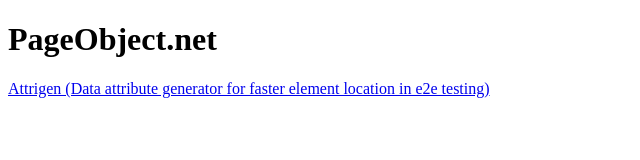
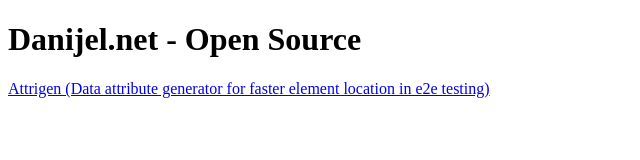
Before and after one commit to danijelmitrovic/opensource.danijel.net, a plain HTML site: page index.html in a window 1280 px wide. Shown: the whole page, without its empty margins (0-640 px from the left). Drawn offline with Linux system fonts and the light colour scheme.

Commit message:
Update index.html

```diff
--- a/index.html
+++ b/index.html
@@ -2,13 +2,13 @@
 <html lang="en">
   <head>
     <meta charset="utf-8" />
-    <meta name="author" content="Danijel Mitrović - https://danijel.net" />
+    <meta name="author" content="Danijel Mitrović - https://www.danijel.net" />
     <meta name="description" content="PageObject.net contains tools for quicker and easier testing" />
     <meta name="keywords" content="qa, sqa, quality, assurance, tools, testing, programmer, programming, developer, software, engineer, web, website, site, e2e, selenium, api, ui, js, javascript" />
-    <title>PageObject.net - Testing (QA) tools</title>
+    <title>Danijel.net - Open Source</title>
   </head>
   <body>
-    <h1>PageObject.net</h1>
+    <h1>Danijel.net - Open Source</h1>
     <a href="/attrigen">Attrigen (Data attribute generator for faster element location in e2e testing)</a>
   </body>
 </html>
```
